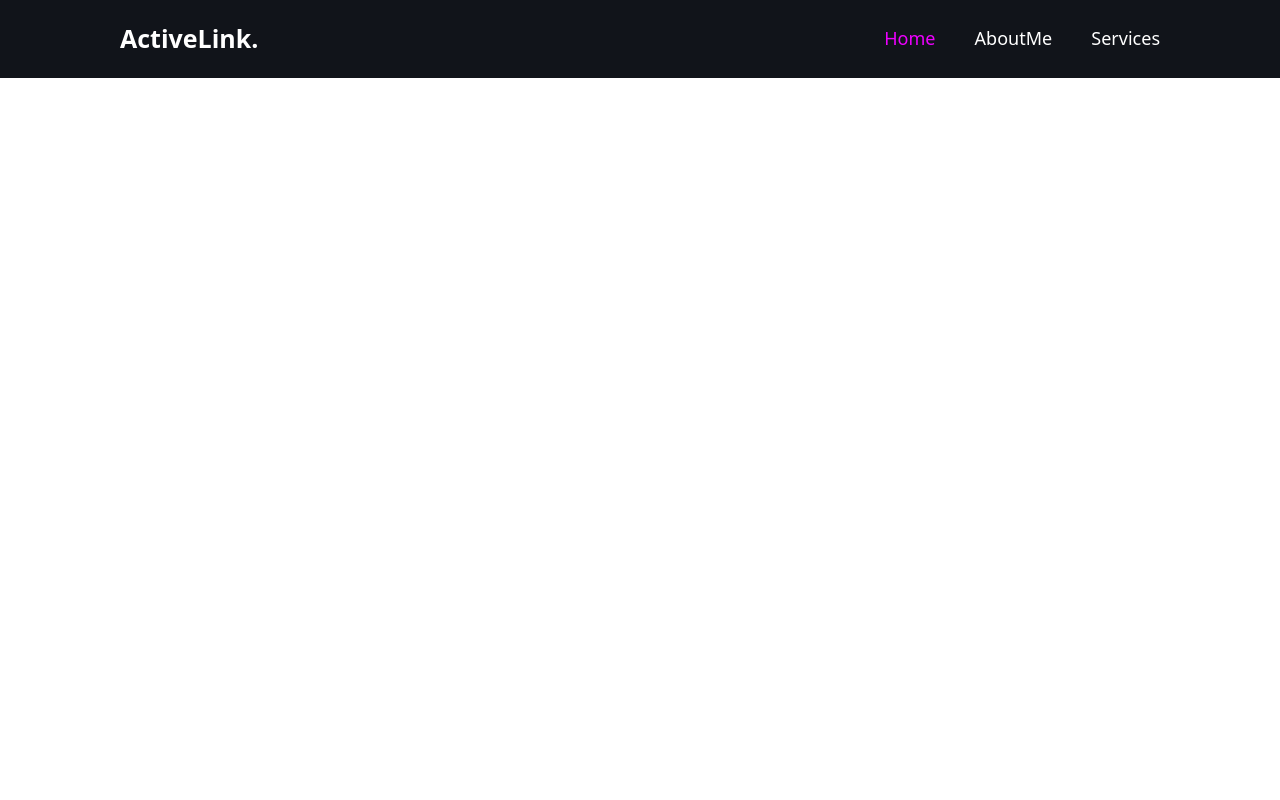
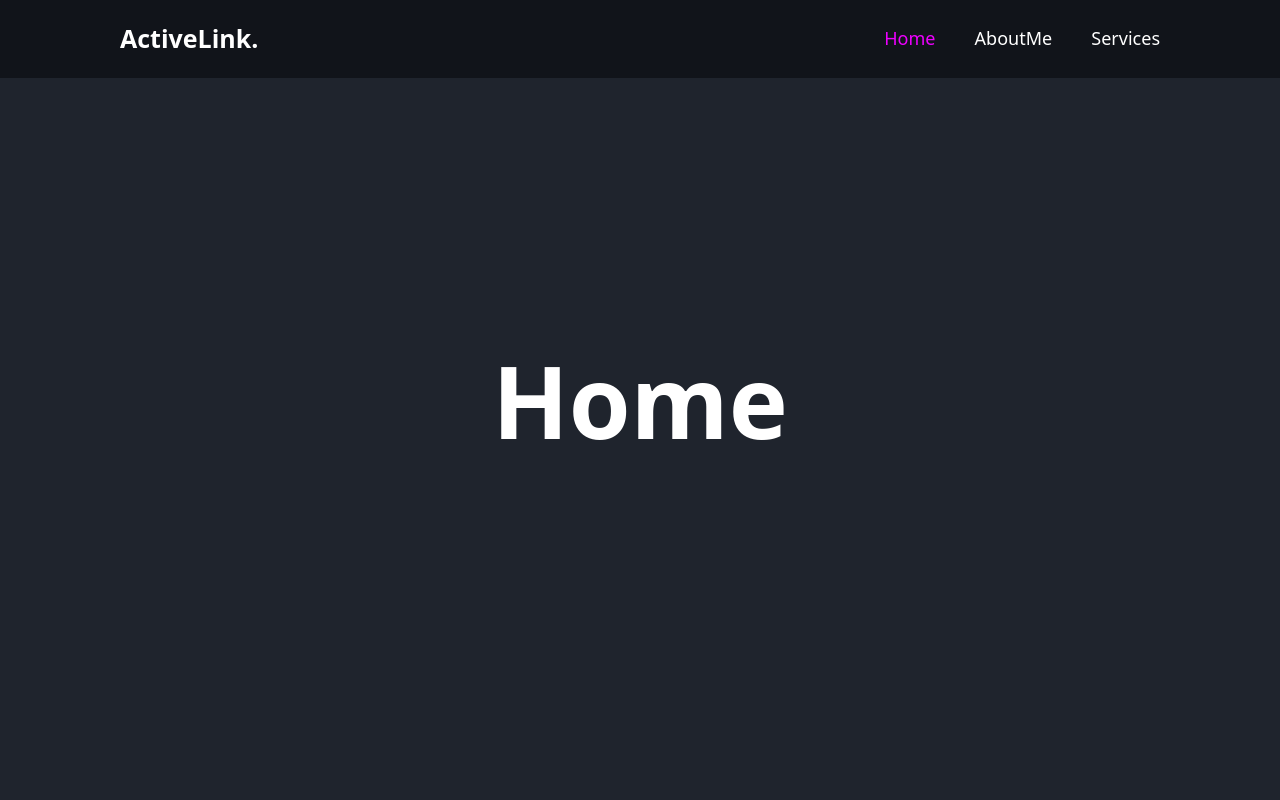
Before and after one commit to Doidae/roof-repair, a React (Create React App) app in the folder frontend/: page / in a window 1280 px wide. Shown: the top 800 px of the page. Built offline with nearby package versions, Linux system fonts and the light colour scheme.

Commit message:
Added sections and more css

```diff
--- a/frontend/public/index.html
+++ b/frontend/public/index.html
@@ -43,11 +43,16 @@
         <a href="#" class="logo">ActiveLink.</a>
 
         <nav>
-          <a href="#" class="active">Home</a>
-          <a href="#AboutUs">AboutMe</a>
-          <a href="#Services">Services</a>
+          <a href="#home" class="active">Home</a>
+          <a href="#aboutme">AboutMe</a>
+          <a href="#services">Services</a>
         </nav>
       </header>
 
+      <section id="home"> Home </section>
+      <section id="aboutme"> About Me </section>
+      <section id="services"> Services </section>
+
+      <script src="app.js"></script>
   </body>
 </html>
--- a/frontend/src/index.css
+++ b/frontend/src/index.css
@@ -52,3 +52,14 @@ nav a:hover,
 nav a.active {
   color: #e0f;
 }
+
+section {
+  min-height: 100vh;
+  display: flex;
+  justify-content: center;
+  align-items: center;
+  background: #1f242d;
+  color: #fff;
+  font-size: 100px;
+  font-weight:700;
+}
```
